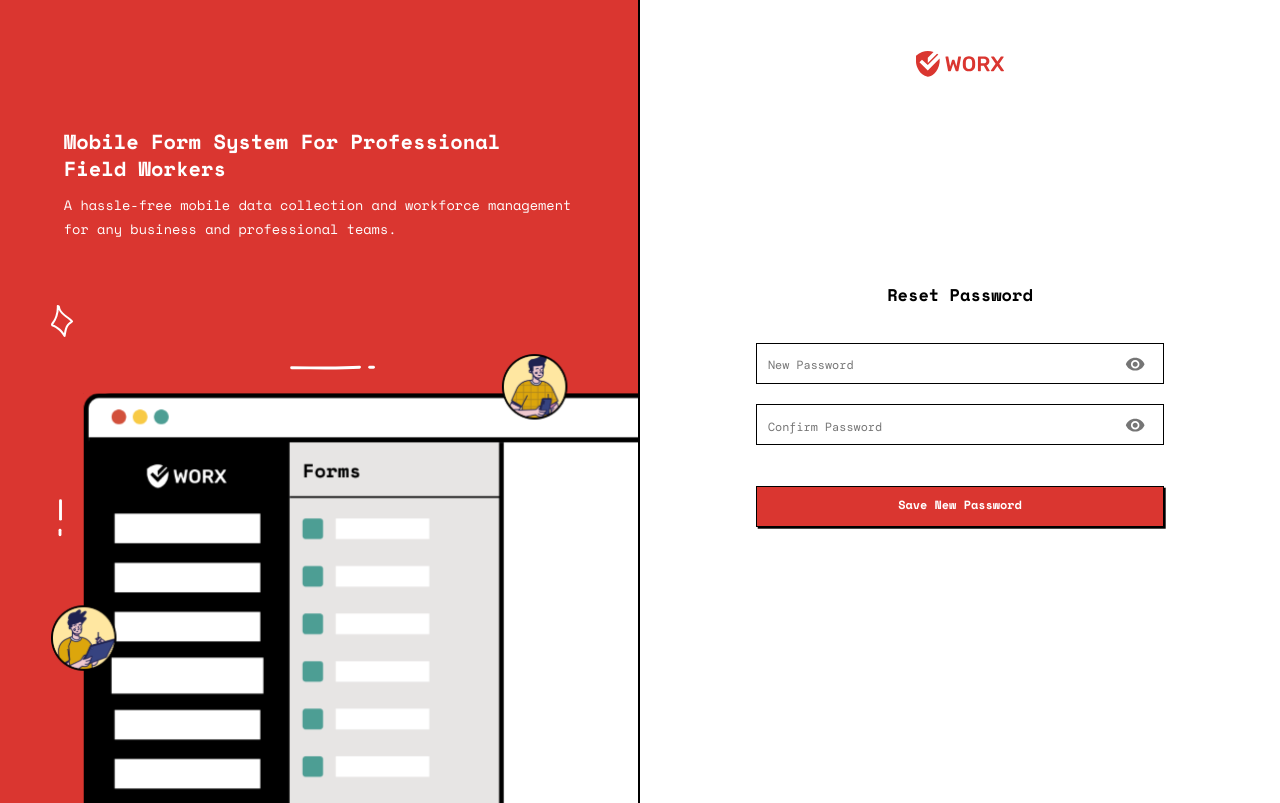
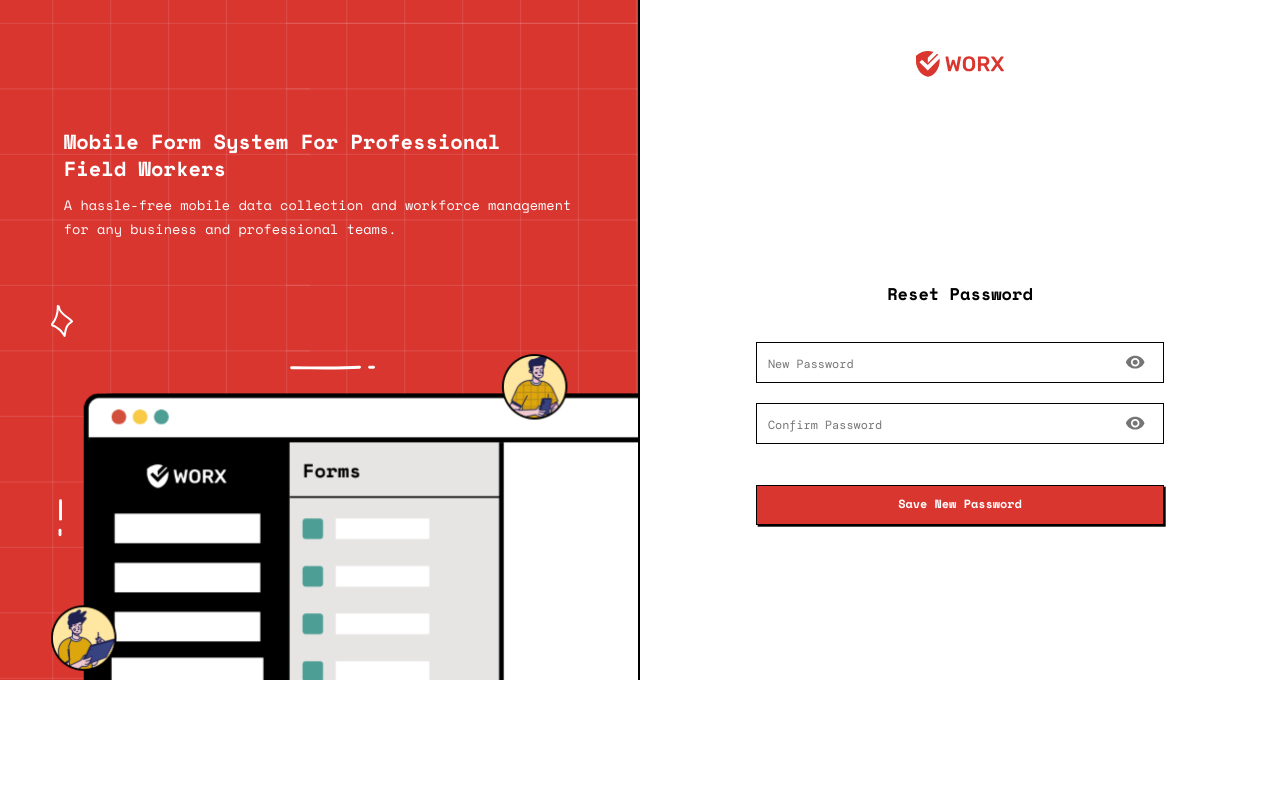
Before and after one commit to worxid/worx, a React (Create React App) app in the folder ui/: page /reset-password in a window 1280 px wide. Built offline with nearby package versions, Linux system fonts and the light colour scheme; a web font is replaced by a local one.

Commit message:
Frontend Revisions/fix authentication layout scroll and background image (#13)
* fix scroll and add background grid on AuthenticationHalf

* add class no-zoom and background grid on AuthenticationFinish

* add class zoom and fix background size

```diff
--- a/ui/src/layouts/Authentication/Authentication.jsx
+++ b/ui/src/layouts/Authentication/Authentication.jsx
@@ -19,13 +19,13 @@ const AuthenticationHalf = (props) => {
   return (
     <Grid
       container
-      className={classes.root}
+      className={`${classes.root} no-zoom`}
     >
       {/* SIDE CONTENT */}
       <Grid
         item
         xs={6}
-        className={`${classes.content} ${classes.contentSide}`}
+        className={`${classes.content} ${classes.contentSide} zoom`}
       >
         <Stack className={classes.containerText}>
           {/* TITLE */}
@@ -58,7 +58,7 @@ const AuthenticationHalf = (props) => {
       <Grid
         item
         xs={6}
-        className={`${classes.content} ${classes.contentMain}`}
+        className={`${classes.content} ${classes.contentMain} zoom`}
       >
         {/* PRODUCT LOGO */}
         <Box
--- a/ui/src/layouts/Authentication/authenticationUseStyles.js
+++ b/ui/src/layouts/Authentication/authenticationUseStyles.js
@@ -1,3 +1,6 @@
+// ASSETS
+import imageAuthenticationGrid from 'assets/images/backgrounds/authentication-grid.svg'
+
 // CONSTANTS
 import { values } from 'constants/values'
 
@@ -15,8 +18,13 @@ const useStyles = makeStyles((theme) => ({
   },
   contentSide: {
     position: 'relative',
-    backgroundColor: theme.palette.primary.main,
+    backgroundImage: `url("${imageAuthenticationGrid}")`,
+    backgroundSize: 'cover',
+    backgroundPosition: 'center',
+    backgroundRepeat: 'no-repeat',
     borderRight: `3px solid ${theme.palette.common.black}`,
+    maxHeight: '100vh',
+    overflowY: 'hidden',
   },
   containerText: {
     marginTop: 152,
--- a/ui/src/pages/AuthenticationFinish/AuthenticationFinish.jsx
+++ b/ui/src/pages/AuthenticationFinish/AuthenticationFinish.jsx
@@ -55,7 +55,7 @@ const AuthenticationFinish = () => {
     <Stack
       justifyContent='center'
       alignItems='center'
-      className={classes.root}
+      className={`${classes.root} no-zoom`}
     >
       {/* PRODUCT LOGO */}
       <Box
@@ -68,7 +68,7 @@ const AuthenticationFinish = () => {
       {/* CONTENT CONTAINER */}
       <Stack
         alignItems='center'
-        className={classes.containerContent}
+        className={`${classes.containerContent} zoom`}
       >
         {/* EMAIL ICON */}
         <Box
--- a/ui/src/pages/AuthenticationFinish/authenticationFinishUseStyles.js
+++ b/ui/src/pages/AuthenticationFinish/authenticationFinishUseStyles.js
@@ -1,3 +1,6 @@
+// ASSETS
+import imageAuthenticationGrid from 'assets/images/backgrounds/authentication-grid.svg'
+
 // CONSTANTS
 import { values } from 'constants/values'
 
@@ -6,6 +9,8 @@ import { makeStyles } from '@mui/styles'
 
 const useStyles = makeStyles((theme) => ({
   root: {
+    backgroundImage: `url("${imageAuthenticationGrid}")`,
+    backgroundRepeat: 'repeat',
     minHeight: '100vh',
     height: '100vh',
     position: 'relative',
```
Also changed, not shown: ui/src/assets/images/backgrounds/authentication-grid.svg (added).
